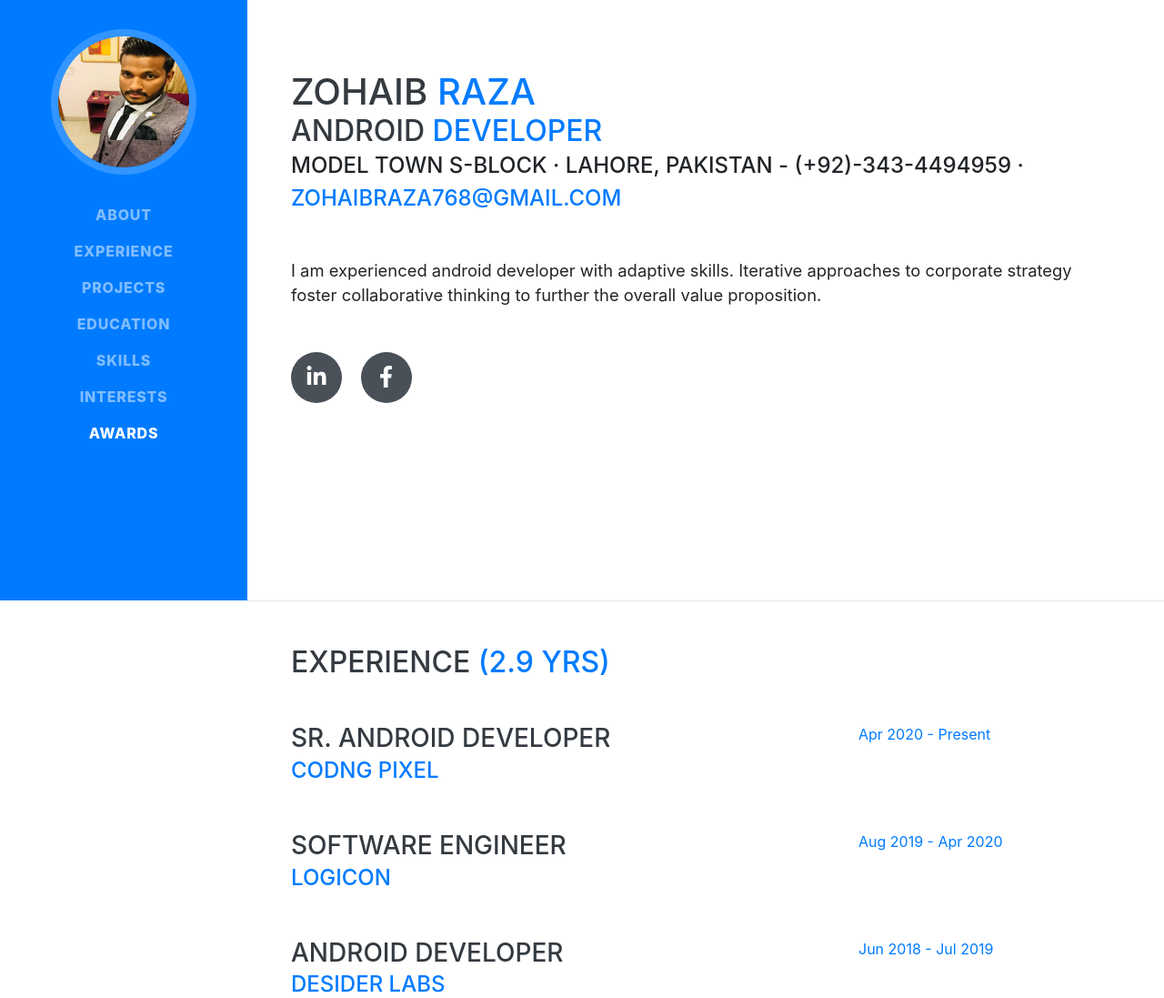
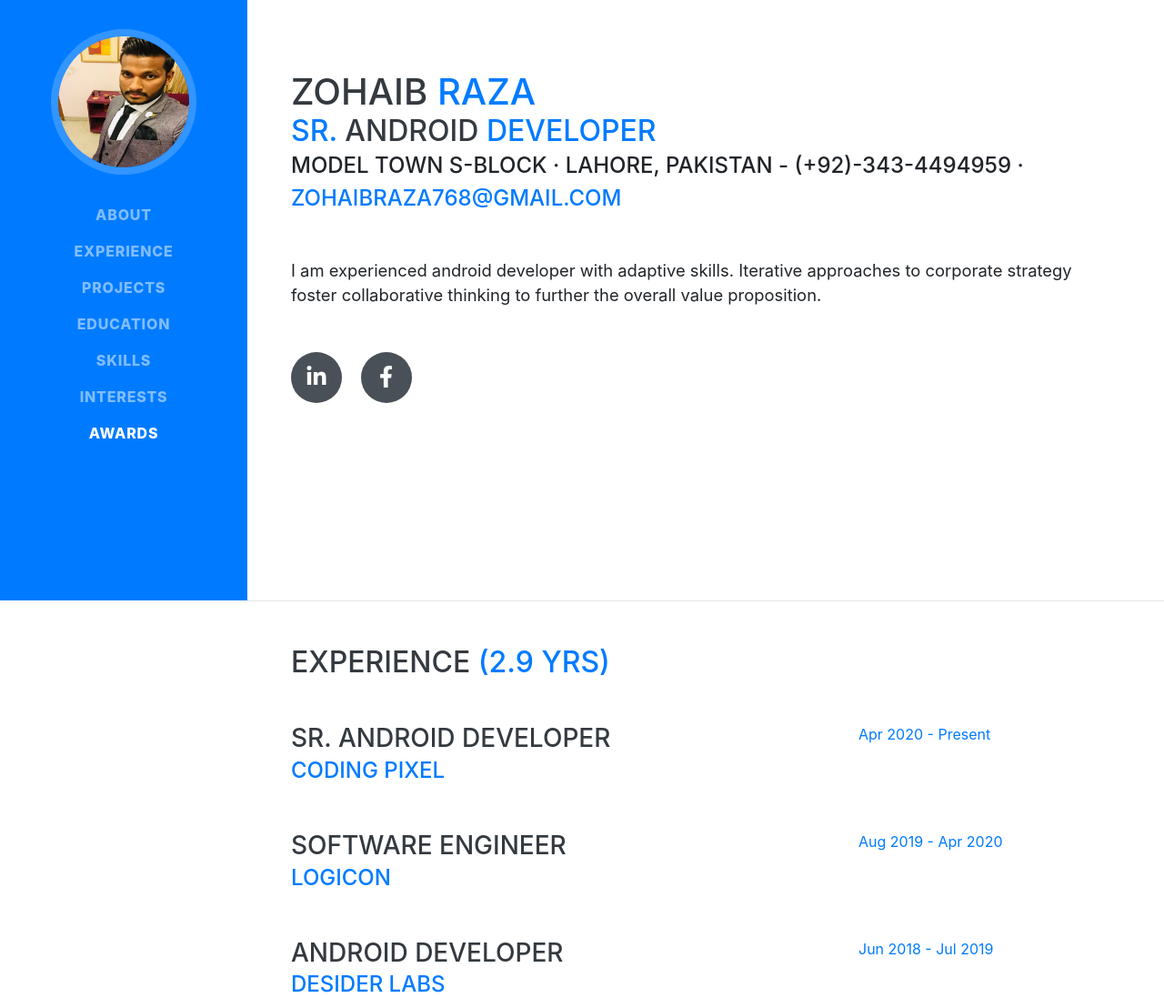
Before and after one commit to zohaibTheMobileDev/zohaibraza.com, a website with bundled scripts: page index.html in a window 1280 px wide. Shown: the part 140-1237 px from the top of the page at 91% size. Built offline with nearby package versions, Linux system fonts and the light colour scheme; a web font is replaced by a local one.

Commit message:
spells fixed

```diff
--- a/index.html
+++ b/index.html
@@ -69,7 +69,7 @@
         <h1 class="mb-0">Zohaib
           <span class="text-primary">Raza</span>
         </h1>
-        <h2 class="mb-0">Android
+        <h2 class="mb-0"><span class="text-primary">Sr. </span>Android
           <span class="text-primary">Developer</span>
         </h2>
         <div class="subheading mb-5">Model Town S-Block · Lahore, Pakistan - (+92)-343-4494959 ·
@@ -104,7 +104,7 @@
         <div class="resume-item d-flex flex-column flex-md-row justify-content-between mb-5">
           <div class="resume-content">
             <h3 class="mb-0">Sr. Android Developer</h3>
-            <div><a href="https://www.codingpixel.com/" target="_blank" class="subheading mb-3">Codng Pixel</a></div>
+            <div><a href="https://www.codingpixel.com/" target="_blank" class="subheading mb-3">Coding Pixel</a></div>
 
             <!-- <p>Bring to the table win-win survival strategies to ensure proactive domination. At the end of the day, going forward, a new normal that has evolved from generation X is on the runway heading towards a streamlined cloud solution. User generated content in real-time will have multiple touchpoints for offshoring.</p> -->
           </div>
```
